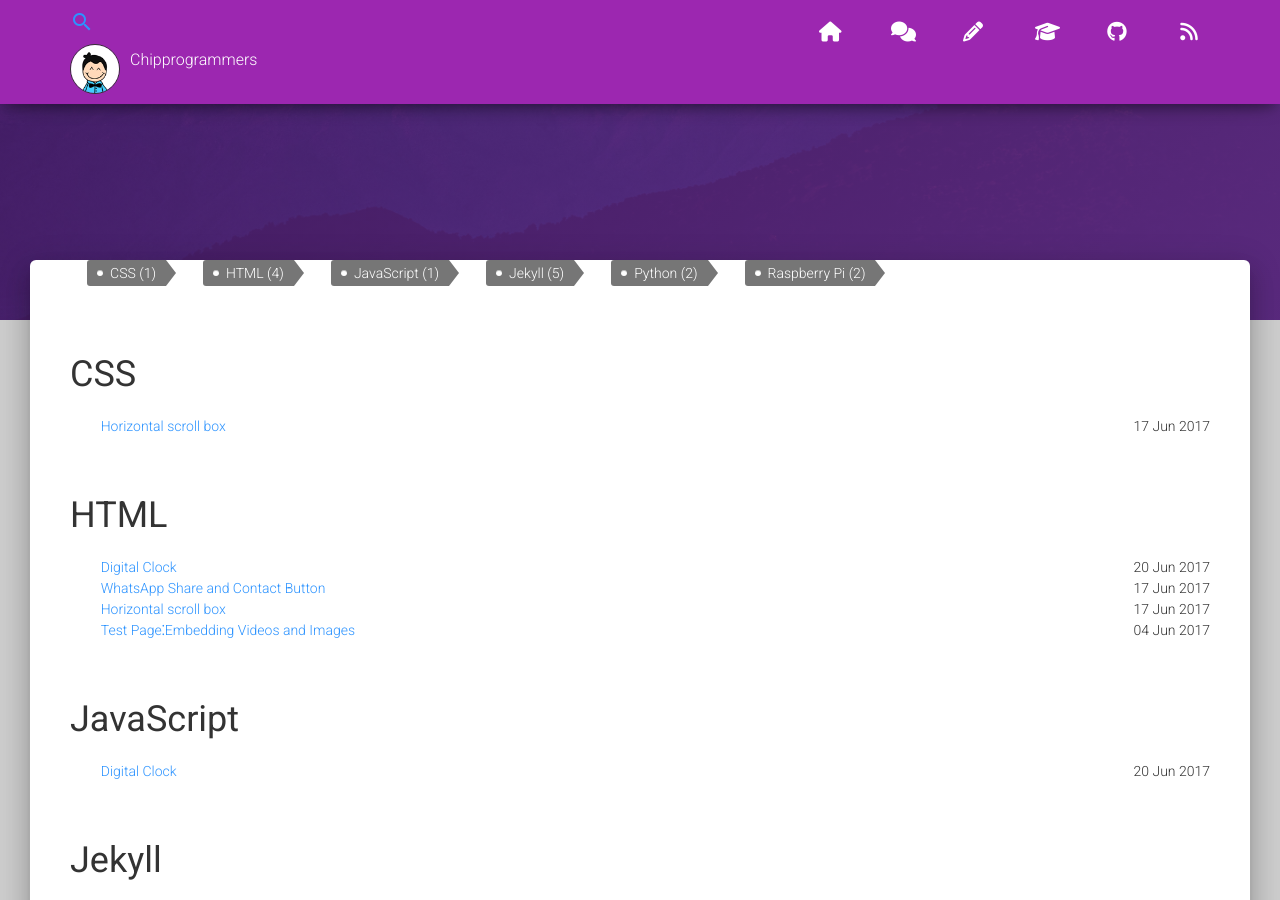
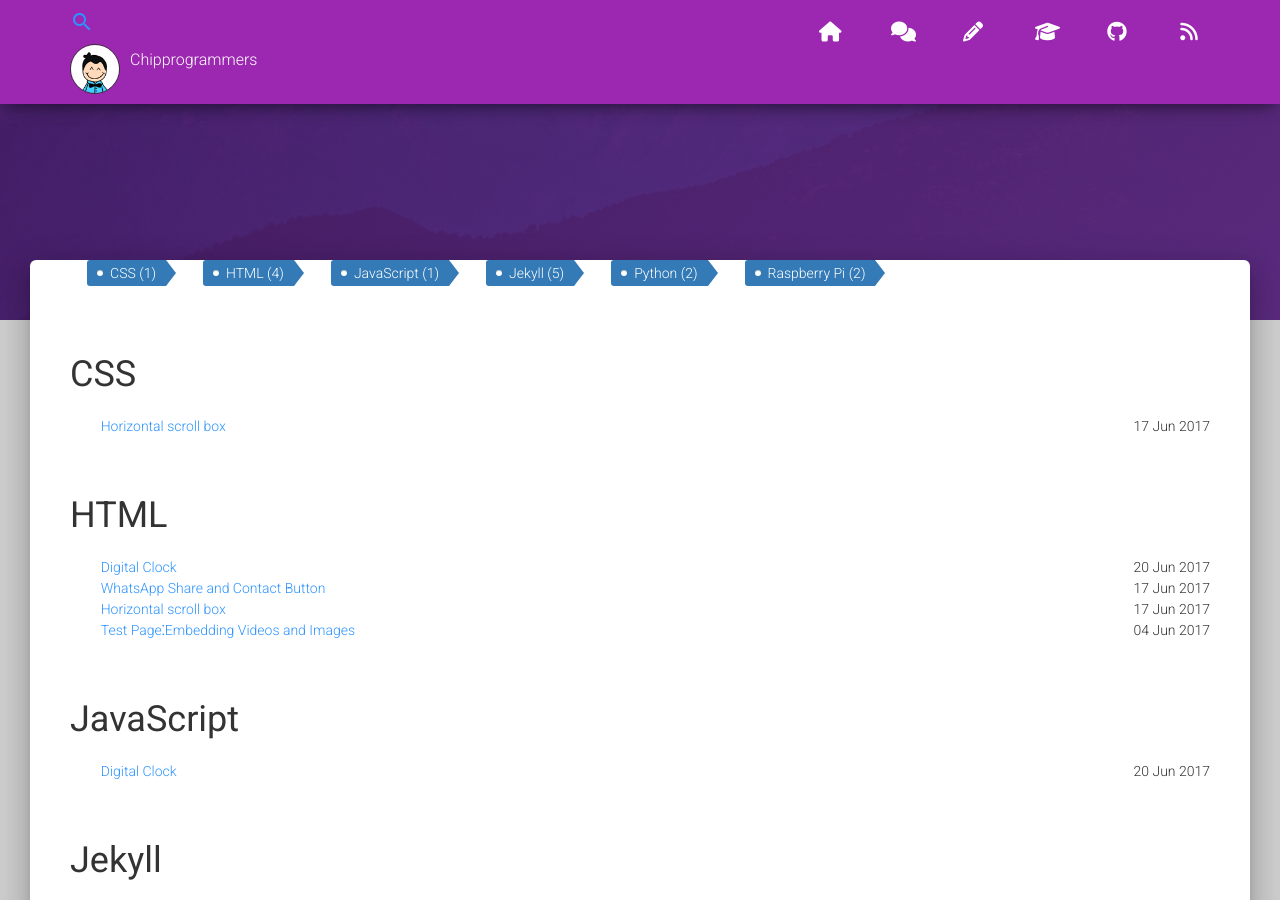
Before and after one commit to tip4programs/imbue, a Jekyll site: the page built from tags.md, in a window 1280 px wide and 900 px high, scrolled down 490 px. Built offline with Jekyll 4.4.1, drawn with Linux system fonts in a browser that asks for light colours; nearby versions of some CDN libraries.

Commit message:
Update additional.css

```diff
--- a/asset/css/additional.css
+++ b/asset/css/additional.css
@@ -70,7 +70,7 @@
 }
 
 .tagg {
-  background: #767676;
+  background: #337ab7;
   border-radius: 3px 0 0 3px;
   color: #ffffff;
   display: inline-block;
@@ -98,7 +98,7 @@
 .tagg::after {
   background: #fff;
   border-bottom: 13px solid transparent;
-  border-left: 10px solid #767676;
+  border-left: 10px solid #337ab7;
   border-top: 13px solid transparent;
   content: '';
   position: absolute;
@@ -106,10 +106,10 @@
   top: 0;
 }
 .tagg:hover {
-  background-color: orange;
+  background-color: #3c763d;
   color: white;
 }
 
 .tagg:hover::after {
-   border-left-color: orange;
+   border-left-color: #3c763d;
 }
```
